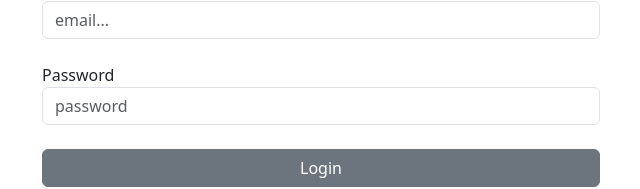
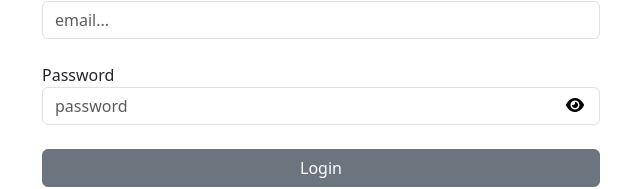
Before and after one commit to AyanUpadhaya/simpletaskbase, a React (Vite) app: page /login in a window 1280 px wide. Shown: the part 109-298 px from the top of the page, without its empty margins (319-959 px from the left). Built offline with nearby package versions, Linux system fonts and the light colour scheme; no server answers.

Commit message:
add password show feature

```diff
--- a/src/authentication/Login.jsx
+++ b/src/authentication/Login.jsx
@@ -6,6 +6,7 @@ const Login = () => {
   const [loading, setLoading] = useState(false);
   const navigate = useNavigate();
   const location = useLocation();
+  const [showPassword, setShwoPassword] = useState(false);
   let from = location.state?.from?.pathname || "/";
 
   const handleSubmit = async (e) => {
@@ -22,7 +23,12 @@ const Login = () => {
         navigate(from, { replace: true });
       }
     } catch (error) {
+      if (error.code == "auth/invalid-credential") {
+        ErrorNotify("Invalid email or password");
+      } else {
         ErrorNotify(error.code);
+      }
+
       setLoading(false);
     }
   };
@@ -54,13 +60,27 @@ const Login = () => {
         <div>
           <label htmlFor="">Password</label>
           <br />
+          <div className="password-box">
             <input
               required
               className="form-control"
-            type="password"
+              type={!showPassword ? "password" : "text"}
               name="password"
               placeholder="password"
             />
+
+            <button
+              className="show-btn"
+              type="button"
+              onClick={() => setShwoPassword((prev) => !prev)}
+            >
+              {!showPassword ? (
+                <i className="fa-solid fa-eye"></i>
+              ) : (
+                <i class="fa-solid fa-eye-slash"></i>
+              )}
+            </button>
+          </div>
         </div>
         <br />
         <div>
--- a/src/authentication/Register.jsx
+++ b/src/authentication/Register.jsx
@@ -10,6 +10,7 @@ const Register = () => {
   const navigate = useNavigate();
   const [user, setUser] = useState(null);
   const [fullName, setFullName] = useState("");
+  const [showPassword, setShwoPassword] = useState(false);
 
 
   const handleSubmit = async (e) => {
@@ -92,13 +93,27 @@ const Register = () => {
         <div>
           <label htmlFor="">Password</label>
           <br />
-          <input
-            className="form-control"
-            type="password"
-            name="password"
-            placeholder="password"
-            required
-          />
+          <div className="password-box">
+            <input
+              required
+              className="form-control"
+              type={!showPassword ? "password" : "text"}
+              name="password"
+              placeholder="password"
+            />
+
+            <button
+              className="show-btn"
+              type="button"
+              onClick={() => setShwoPassword((prev) => !prev)}
+            >
+              {!showPassword ? (
+                <i className="fa-solid fa-eye"></i>
+              ) : (
+                <i class="fa-solid fa-eye-slash"></i>
+              )}
+            </button>
+          </div>
         </div>
         <br />
         <div>
--- a/src/index.css
+++ b/src/index.css
@@ -7,3 +7,20 @@ body{
 .cursor-pointer{
     cursor: pointer;
 }
+
+
+.password-box{
+    position: relative;
+}
+.password-box input{
+    padding-right: 60px;
+}
+
+.show-btn{
+    position: absolute;
+    right: 10px;
+    top: 5px;
+    background-color: transparent;
+    outline: 0;
+    border: 0;
+}
```
Lines whose indentation alone changed are shown as unchanged.
